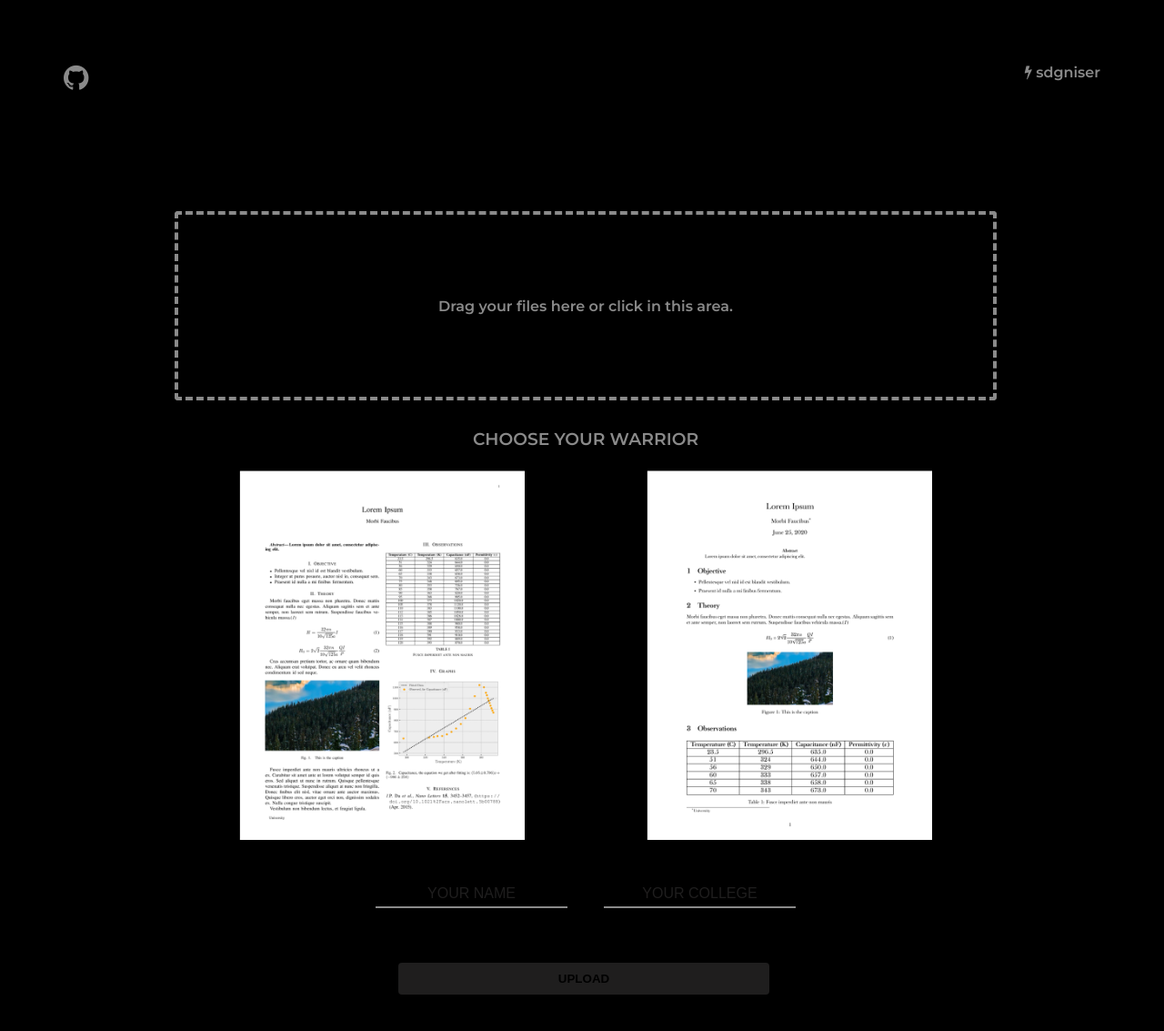
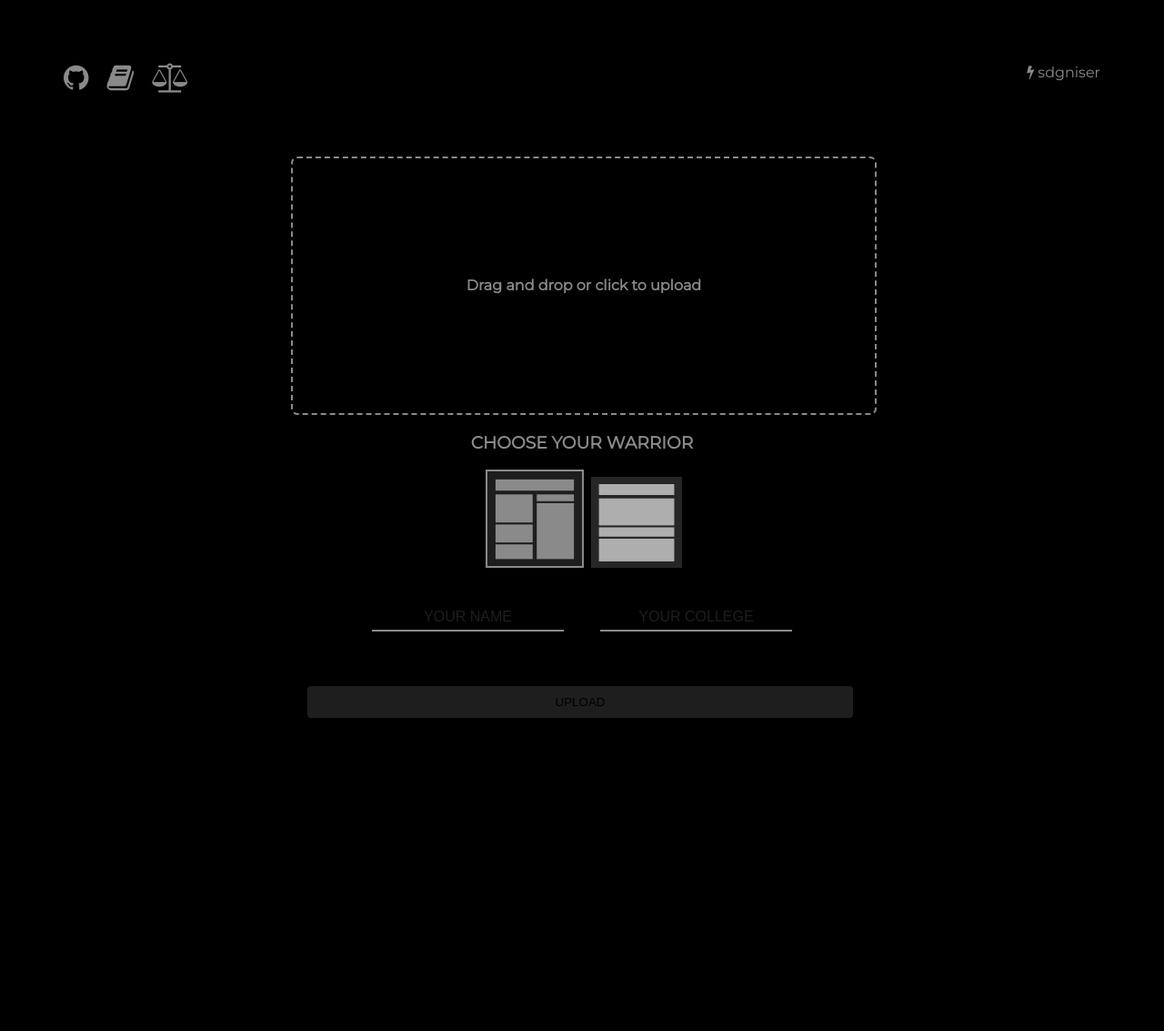
Before and after one commit to nerdynewt/cloverleaf, a PHP site: page / in a window 1280 px wide; the page is wider, and only the part inside the window is pictured. Shown: that part at 91% size. After the commit the page ends 789 px from the top of that part, so only its background shows below. Run offline with PHP 8.4, Linux system fonts and the light colour scheme.

Commit message:
new warriors

```diff
--- a/index.html
+++ b/index.html
@@ -18,6 +18,12 @@
                     <div class="nav-link">
                         <a href="https://github.com/sdgniser/reportinator"><i class="fa fa-github fa-2x"></i></a>
                     </div>
+                    <div class="nav-link">
+                        <a href="about.html"><i class="fa fa-book fa-2x"></i></a>
+                    </div>
+                    <div class="nav-link">
+                        <a href="https://github.com/sdgniser/reportinator/blob/master/LICENSE"><i class="fa fa-balance-scale fa-2x"></i></a>
+                    </div>
                 </div>
                 <div class="nav-right">
                     <div class="nav-link">
@@ -27,30 +33,30 @@
             </div>
             <!-- form -->
             <div class="form">
-                <form action="reportinator.php" method="POST">
-                    <input id="dragdrop" type="file" multiple>
-                    <p>Drag your files here or click in this area.</p>
+                <form action="reportinator.php" method="POST" enctype="multipart/form-data">
+                    <input id="file-upload" type="file" name="fileUpload" />
+                    <label for="file-upload" id="file-drag">
+                        Drag and drop or click to upload
+                    </label>
+                    <output for="file-upload" id="messages"></output>
+
                     <h3>CHOOSE YOUR WARRIOR</h3>
-                    <div class="classfiles">
-                        <label class="radio-button-label">
-                            <input type="radio" name="radio-control" value="double.cls" />
-                            <img src="assets/images/double.png">
-                          </label>
-                          <label class="radio-button-label">
-                            <input type="radio" name="radio-control" value="single.cls"/>
-                            <img src="assets/images/single.png">
-                          </label>
+                    <div class="cc-selector">
+                        <input checked="checked" id="double" type="radio" name="class" value="double.cls" />
+                        <label class="drinkcard-cc double" for="double"></label>
+                        <input id="single" type="radio" name="class" value="single.cls"/>
+                        <label class="drinkcard-cc single"for="single"></label>
                     </div>
                     <div class="credentials">
                         <div class="name">
-                            <input id="credentials" type="text" placeholder="YOUR NAME">
+                            <input id="credentials" type="text" placeholder="YOUR NAME" name="username">
                         </div>
                         <div class="affil">
-                            <input id="credentials" type="text" placeholder="YOUR COLLEGE">
+                            <input id="credentials" type="text" placeholder="YOUR COLLEGE" name="affiliation">
                         </div>
                     </div>
                     <div class="submit">
-                        <button type="submit">UPLOAD</button>
+                        <button type="submit" name="submit-button" value="submit-button">UPLOAD</button>
                     </div>
                 </form>
             </div>
--- a/scripts/main.js
+++ b/scripts/main.js
@@ -1,5 +1,92 @@
-$(document).ready(function(){
-    $('form input').change(function () {
-      $('form p').text(this.files.length + " file(s) selected");
-    });
-  });
+(function() {
+	function Init() {
+		var fileSelect = document.getElementById('file-upload'),
+			fileDrag = document.getElementById('file-drag'),
+			submitButton = document.getElementById('submit-button');
+
+		fileSelect.addEventListener('change', fileSelectHandler, false);
+
+		// Is XHR2 available?
+		var xhr = new XMLHttpRequest();
+		if (xhr.upload) {
+			// File Drop
+			fileDrag.addEventListener('dragover', fileDragHover, false);
+			fileDrag.addEventListener('dragleave', fileDragHover, false);
+			fileDrag.addEventListener('drop', fileSelectHandler, false);
+		}
+	}
+
+	function fileDragHover(e) {
+		var fileDrag = document.getElementById('file-drag');
+
+		e.stopPropagation();
+		e.preventDefault();
+
+		fileDrag.className = (e.type === 'dragover' ? 'hover' : 'modal-body file-upload');
+	}
+
+	function fileSelectHandler(e) {
+		// Fetch FileList object
+		var files = e.target.files || e.dataTransfer.files;
+
+		// Cancel event and hover styling
+		fileDragHover(e);
+
+		// Process all File objects
+		for (var i = 0, f; f = files[i]; i++) {
+			parseFile(f);
+			uploadFile(f);
+		}
+	}
+
+	function output(msg) {
+		var m = document.getElementById('messages');
+		m.innerHTML = msg;
+	}
+
+	function parseFile(file) {
+		output(
+			'<ul>'
+      +	'<li>Upload Complete</li>'
+			+ '</ul>'
+		);
+	}
+
+	function uploadFile(file) {
+
+		var xhr = new XMLHttpRequest(),
+			fileInput = document.getElementById('class-roster-file'),
+			fileSizeLimit = 1024;	// In MB
+		if (xhr.upload) {
+			// Check if file is less than x MB
+			if (file.size <= fileSizeLimit * 1024 * 1024) {
+
+				// File received / failed
+				xhr.onreadystatechange = function(e) {
+					if (xhr.readyState == 4) {
+						// Everything is good!
+
+						// progress.className = (xhr.status == 200 ? "success" : "failure");
+						// document.location.reload(true);
+					}
+				};
+
+				// Start upload
+				xhr.open('POST', document.getElementById('file-upload-form').action, true);
+				xhr.setRequestHeader('X-File-Name', file.name);
+				xhr.setRequestHeader('X-File-Size', file.size);
+				xhr.setRequestHeader('Content-Type', 'multipart/form-data');
+				xhr.send(file);
+			} else {
+				output('Please upload a smaller file (< ' + fileSizeLimit + ' MB).');
+			}
+		}
+	}
+
+	// Check for the various File API support.
+	if (window.File && window.FileList && window.FileReader) {
+		Init();
+	} else {
+		document.getElementById('file-drag').style.display = 'none';
+	}
+})();
--- a/styles/styles.css
+++ b/styles/styles.css
@@ -1,4 +1,6 @@
-@import url('https://fonts.googleapis.com/css2?family=Montserrat:wght@600&display=swap');
+@import url('https://fonts.googleapis.com/css2?family=Montserrat');
+@import url('https://fonts.googleapis.com/css2?family=PT+Sans&display=swap');
+@import url('https://fonts.googleapis.com/css2?family=Source+Code+Pro&display=swap');
 
 :root {
     --bg: black;
@@ -9,36 +11,28 @@
 
     font-family: 'Montserrat', sans-serif;
     font-size: 12pt;
-
+    color: var(--inactive)
 }
 
 body {
     margin: 0px;
     background-color: var(--bg);
-
 }
-
 /* NAVBAR */
 .navbar {
     display: flex;
     justify-content: space-between;
     padding: 60px;
-
 }
-
 .nav-left {
     display: flex;
 }
-
 .nav-right {
     display: flex;
 }
-
 .nav-link {
     padding: 10px
-
 }
-
 .nav-link a {
     color: var(--inactive);
     text-decoration: none;
@@ -47,6 +41,17 @@ body {
 
 .nav-link a:hover {
     color: var(--active);
+}
+
+.container-about {
+    display: block;
+    margin-left: 25%;
+    padding-bottom: 10%;
+    padding-top: 5%;
+    width: 50%;
+    font-family: "PT Sans", sans-serif;
+    font-weight: 200;
+    text-align: justify;
 }
 
 .form {
@@ -67,48 +72,71 @@ body {
     text-align: center;
 }
 
-.name{
+.name {
     display: flex;
     padding: 20px;
     color: var(--active);
 }
 
-.affil{
+.affil {
     display: flex;
     padding: 20px;
     color: var(--active);
 }
 
-.classfiles{
+.classfiles {
     display: flex;
     justify-content: center;
+    width: 20%;
 }
-form{
-    position: absolute;
-    width: 70%;
-    height: 200px;
-    align-self: center;
+
+/* Modified version of https://codepen.io/Ushinro/pen/NPQzOx */
+input[type="file"] {
+	display : none;
+}
+
+#file-drag {
+	border: 2px dashed var(--inactive);
+	border-radius: 7px;
+	color: var(--inactive);
+	cursor: pointer;
+	display: block;
+	font-weight: bold;
+	margin-left: 25%;
+	padding-top: 130px;
     text-align: center;
-    margin-top: 60px;
-    margin-left: 15%;
-    border: 4px dashed var(--inactive);
-    border-radius: 4px;
+    width: 50%;
+    height: 150px;
+	transition: all 0.6s;
+}
+
+#file-drag:hover,
+#file-drag.hover {
+    border-style : dotted;
+}
+
+#file-upload-form {
+	margin : auto;
+    width  : 40%;
+}
+
+ul {
     color: var(--inactive);
+    text-align: left;
+    font-size: 10pt;
+	list-style-type : none;
+	margin-left     : 25%;
+	padding         : 0;
 }
-form p{
-    width: 100%;
-    height: 100%;
-    text-align: center;
-    line-height: 170px;
-    color: var(--inactive);
-}
-#dragdrop {
-    position: absolute;
+
+#files {
+    display: flex;
+    position: relative;
     color: var(--inactive);
     width: 100%;
     height: 100%;
     outline: none;
-    opacity: 0;
+    text-align: center;
 }
 #credentials {
     background-color: var(--bg);
@@ -133,13 +161,13 @@ form button{
     border-radius: 4px;
     transition: all .2s ease;
     outline: none;
-    font-weight: bold;
+
 }
 form button:hover{
     background: var(--inactive);
     color: var(--bg);
     font-size: 9pt;
-    font-weight: bolder;
+
     width: 51%;
 }
 form button:active{
@@ -150,19 +178,77 @@ form button:active{
     color: var(--transparent);
 }
 
-label {
-    margin: 0 auto;
+.cc-selector input{
+    margin:0;padding:0;
+    -webkit-appearance:none;
+       -moz-appearance:none;
+            appearance:none;
 }
-.radio-button-label > input {
-display: none;
+
+.cc-selector-2 input{
+    position:absolute;
+    z-index:999;
 }
-.radio-button-label > img {
-cursor: pointer;
-margin: 0 auto;
-padding: 5px;
-width: 70%;
-transition: all 0.2s ease;
+
+/* FROM http://jsfiddle.net/La8wQ/313/ */
+.double{
+    background-image: url("../assets/double.png");
 }
-.radio-button-label > input:checked + img {
-border: 3px solid var(--inactive);
+.single{
+    background-image:url("../assets/single.png");
 }
+
+.cc-selector input:active +.drinkcard-cc{
+    opacity: .9;
+
+}
+.cc-selector input:checked +.drinkcard-cc{
+    -webkit-filter: none;
+       -moz-filter: none;
+            filter: none;
+    padding: 2px;
+    border: 2px solid var(--inactive);
+}
+.drinkcard-cc{
+    cursor:pointer;
+    background-size:contain;
+    background-repeat:no-repeat;
+    display:inline-block;
+    width:100px; height:100px;
+    -webkit-filter: brightness(1.8) grayscale(1) opacity(.7);
+       -moz-filter: brightness(1.8) grayscale(1) opacity(.7);
+            filter: brightness(1.8) grayscale(1) opacity(.7);
+}
+.drinkcard-cc:hover{
+    -webkit-filter: brightness(1.2) grayscale(.5) opacity(.9);
+       -moz-filter: brightness(1.2) grayscale(.5) opacity(.9);
+            filter: brightness(1.2) grayscale(.5) opacity(.9);
+}
+
+/* Extras */
+a:visited{color:#888}
+a{color:#444;text-decoration:none;}
+p{margin-bottom:.3em;}
+span.cc{ color:#6d84b4 }
+
+pre{
+	background-color: var(--transparent);
+	padding: 10px;
+	-webkit-border-radius: 5px;
+    -moz-border-radius: 5px;
+    font-family: "Source Code Pro", sans-serif;
+	border-radius: 5px;
+    overflow: auto;
+    color: var(--inactive)
+}
+
+code{
+	background-color: var(--transparent);
+    padding: 1px 3px;
+    font-family: "Source Code Pro", sans-serif;
+    font-size: 13px;
+	-webkit-border-radius: 2px;
+	-moz-border-radius: 2px;
+    border-radius: 2px;
+    color: var(--inactive)
+}
```
Also changed, not shown: about.html (added, +57 -0 lines), assets/double.png (added), assets/images/double.png (deleted), assets/images/single.png (deleted), assets/single.png (added).
